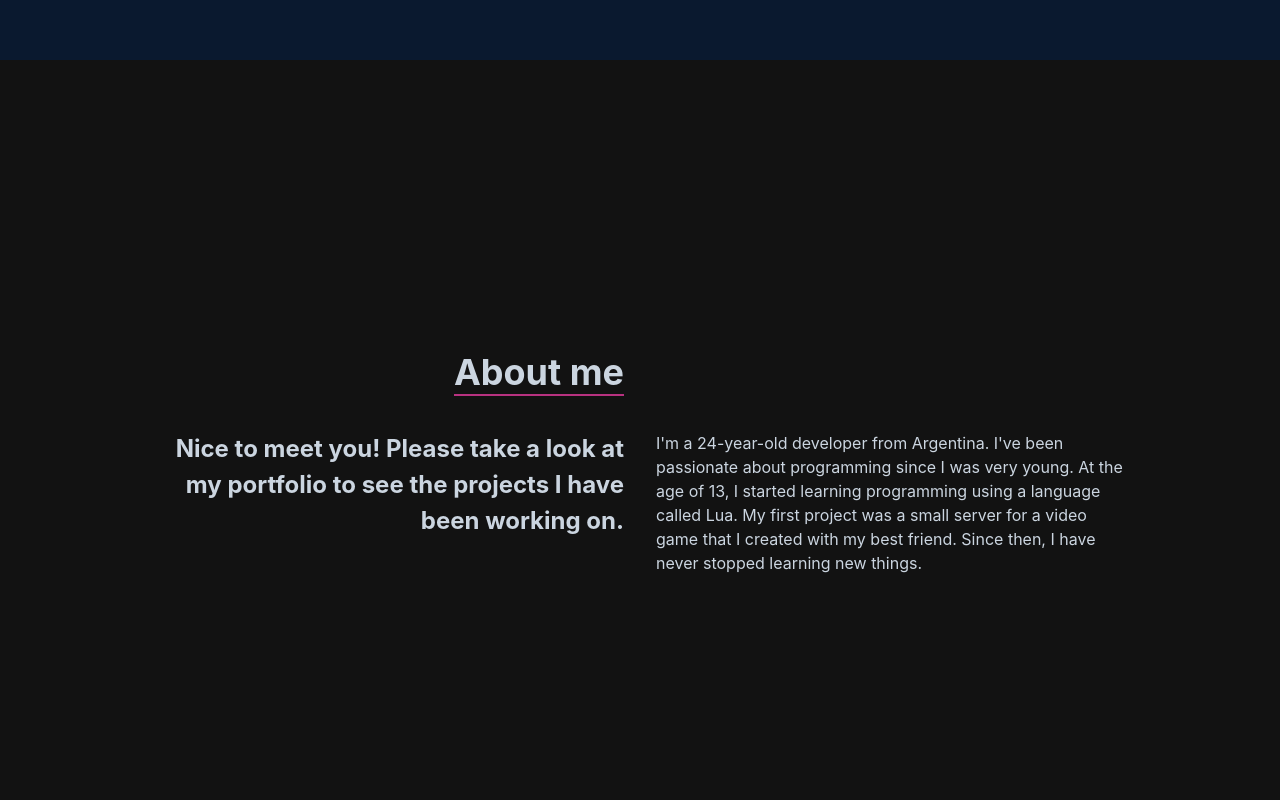
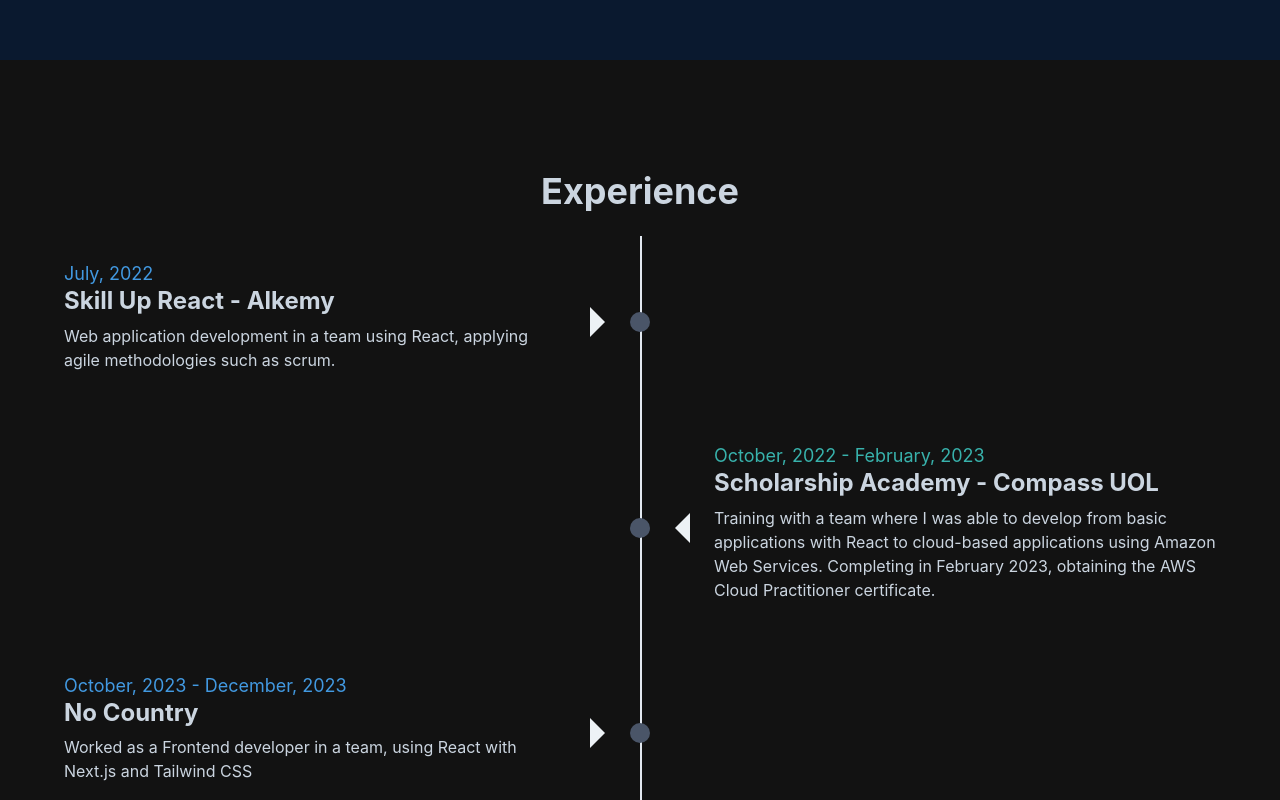
Before and after one commit to Nahu258/portfolio, a React (Vite) app: page / in a window 1280 px wide. Shown: the part 740-1540 px from the top of the page. Built offline with nearby package versions, Linux system fonts and the light colour scheme.

Commit message:
Add experience section and get rid of about section

```diff
--- a/index.html
+++ b/index.html
@@ -1,13 +1,16 @@
 <!doctype html>
 <html lang="en">
+
   <head>
     <meta charset="UTF-8" />
     <link rel="icon" type="image/svg+xml" href="/vite.svg" />
     <meta name="viewport" content="width=device-width, initial-scale=1.0" />
-    <title>Portfolio</title>
+    <title>Villegas Portfolio</title>
   </head>
+
   <body>
     <div id="root"></div>
     <script type="module" src="/src/main.jsx"></script>
   </body>
+
 </html>
--- a/src/App.jsx
+++ b/src/App.jsx
@@ -1,21 +1,21 @@
 import { Box } from "@chakra-ui/react"
-import About from "./components/About"
 import Contact from "./components/Contact"
+import Experience from './components/Experience'
 import Home from "./components/Home"
+import NavBar from "./components/NavBar"
+import Projects from './components/Projects'
 import Skills from "./components/Skills"
-import Work from "./components/Work"
-import NavBar from "./components/NavBar"
 
-function App() {
+function App () {
 
   return (
     <Box>
-      <NavBar/>
-      <Home/>
-      <About/>
-      <Skills/>
-      <Work/>
-      <Contact/>
+      <NavBar />
+      <Home />
+      <Experience />
+      <Skills />
+      <Projects />
+      <Contact />
     </Box>
   )
 }
--- a/src/components/About.jsx
+++ /dev/null
@@ -1,34 +0,0 @@
-import { Box, Flex, Grid, GridItem, Text } from '@chakra-ui/react'
-
-const About = () => {
-  return (
-    <Box name='about' width='full' bg={{base: '#0a192f', md: 'brand.800'}} height='calc(100vh)' paddingY={9} color='gray.300'>
-      <Flex direction='column' justifyContent='center' alignItems='center' width='full' height='full'>
-      <Grid maxWidth='1000px' width='full' gridTemplateColumns='1fr 1fr' gap={8}>
-        <GridItem textAlign={{ sm: 'right'}} paddingBottom={8} paddingLeft={4}>
-          <Text display='inline' fontSize='4xl' fontWeight='bold' borderBottom='2px' borderColor='pink.600'>About me</Text>
-        </GridItem>
-        <Box></Box>
-      </Grid>
-      <Grid
-        gridTemplateColumns={{
-          base: '1fr', // 0px
-          sm: '1fr 1fr', // ~480px
-        }}
-        maxWidth='1000px'
-        width='full'
-        gap={8}
-        paddingX={4}>
-        <GridItem textAlign={{ sm: 'right'}} fontSize='2xl' fontWeight='bold'>
-          <Text>Nice to meet you! Please take a look at my portfolio to see the projects I have been working on.</Text>
-        </GridItem>
-        <Box>
-          <Text>I&apos;m a 24-year-old developer from Argentina. I&apos;ve been passionate about programming since I was very young. At the age of 13, I started learning programming using a language called Lua. My first project was a small server for a video game that I created with my best friend. Since then, I have never stopped learning new things.</Text>
-        </Box>
-      </Grid>
-      </Flex>
-    </Box>
-  )
-}
-
-export default About
--- a/src/components/DrawerComponent.jsx
+++ b/src/components/DrawerComponent.jsx
@@ -1,7 +1,7 @@
+import { Box, Button, Drawer, DrawerBody, DrawerCloseButton, DrawerContent, DrawerFooter, DrawerOverlay, HStack, Link, List, ListItem, VStack, useDisclosure } from '@chakra-ui/react'
+import { BsFillPersonLinesFill } from 'react-icons/bs'
 import { FaBars, FaGithub, FaLinkedin } from 'react-icons/fa'
-import { Box, Button, Drawer, DrawerBody, DrawerCloseButton, DrawerContent, DrawerFooter, DrawerOverlay, HStack, Link, List, ListItem, VStack, useDisclosure } from '@chakra-ui/react'
 import { Link as Scroll } from 'react-scroll'
-import { BsFillPersonLinesFill } from 'react-icons/bs'
 
 const DrawerComponent = () => {
   const { isOpen, onOpen, onClose } = useDisclosure()
@@ -9,7 +9,7 @@
   return (
     <Box>
       <Button bg='#0a192f' _hover={{ cursor: 'pointer' }} onClick={() => onOpen()}>
-        <FaBars color='#fff'/>
+        <FaBars color='#fff' />
       </Button>
       <Drawer onClose={onClose} isOpen={isOpen} size={'xs'}>
         <DrawerOverlay />
@@ -18,15 +18,15 @@
           {/* <DrawerHeader>{`${size} drawer contents`}</DrawerHeader> */}
           <DrawerBody>
             <List>
-              <VStack p={{base: 100}}>
+              <VStack p={{ base: 100 }}>
                 <ListItem cursor='pointer' py={4} fontSize='25px'>
                   <Scroll onClick={onClose} to='home' smooth={true} duration={500} >
                     Home
                   </Scroll>
                 </ListItem>
                 <ListItem cursor='pointer' py={4} fontSize='25px'>
-                  <Scroll onClick={onClose} to='about' smooth={true} duration={500}>
-                    About
+                  <Scroll onClick={onClose} to='experience' smooth={true} duration={500}>
+                    Experience
                   </Scroll>
                 </ListItem>
                 <ListItem cursor='pointer' py={4} fontSize='25px'>
@@ -35,8 +35,8 @@
                   </Scroll>
                 </ListItem>
                 <ListItem cursor='pointer' py={4} fontSize='25px'>
-                  <Scroll offset={-70} onClick={onClose} to='work' smooth={true} duration={500}>
-                    Work
+                  <Scroll offset={-70} onClick={onClose} to='projects' smooth={true} duration={500}>
+                    Projects
                   </Scroll>
                 </ListItem>
                 <ListItem cursor='pointer' py={4} fontSize='25px'>
@@ -49,8 +49,8 @@
           </DrawerBody>
           <DrawerFooter>
             <HStack w='full' justifyContent='space-around'>
-              <Link isExternal href='https://www.linkedin.com/in/villegasnahuel/'><FaLinkedin color="#fff" size={30}/></Link>
-              <Link isExternal href='https://github.com/Nahu258'><FaGithub color="#fff" size={30}/></Link>
+              <Link isExternal href='https://www.linkedin.com/in/villegasnahuel/'><FaLinkedin color="#fff" size={30} /></Link>
+              <Link isExternal href='https://github.com/Nahu258'><FaGithub color="#fff" size={30} /></Link>
               <Link isExternal href='CV.pdf'><BsFillPersonLinesFill color="#fff" size={30} /></Link>
             </HStack>
           </DrawerFooter>
--- /dev/null
+++ b/src/components/Experience.jsx
@@ -0,0 +1,12 @@
+import { Box } from '@chakra-ui/react'
+import TimelineComponent from './TimelineComponent'
+
+const Experience = () => {
+  return (
+    <Box name='experience' width='full' bg={{ base: '#0a192f', md: 'brand.800' }} height={{ base: 'screen', sm: 'calc(100vh)' }} paddingY={16} color='gray.300'>
+      <TimelineComponent />
+    </Box>
+  )
+}
+
+export default Experience
--- /dev/null
+++ b/src/components/TimelineComponent.jsx
@@ -0,0 +1,186 @@
+import {
+  Box,
+  Container,
+  Flex,
+  HStack,
+  Text,
+  VStack,
+  chakra,
+  useBreakpointValue,
+  useColorModeValue
+} from '@chakra-ui/react'
+
+const milestones = [
+  {
+    id: 1,
+    date: 'July, 2022',
+    title: 'Skill Up React - Alkemy',
+    description: `Web application development in a team using React, applying
+    agile methodologies such as scrum.`
+  },
+  {
+    id: 2,
+    date: 'October, 2022 - February, 2023',
+    title: 'Scholarship Academy - Compass UOL',
+    description: `Training with a team where I was able to develop from basic applications
+    with React to cloud-based applications using Amazon Web Services.
+    Completing in February 2023, obtaining the AWS Cloud Practitioner
+    certificate.
+    `
+  },
+  {
+    id: 3,
+    date: 'October, 2023 - December, 2023',
+    title: 'No Country',
+    description:
+      'Worked as a Frontend developer in a team, using React with Next.js and Tailwind CSS'
+  }
+]
+
+const Milestones = () => {
+  const isMobile = useBreakpointValue({ base: true, md: false })
+  const isDesktop = useBreakpointValue({ base: false, md: true })
+
+  return (
+    <Container maxWidth="7xl" p={{ base: 2, sm: 10 }}>
+      <chakra.h3 fontSize="4xl" fontWeight="bold" mb={18} textAlign="center">
+        Experience
+      </chakra.h3>
+      {milestones.map((milestone) => (
+        <Flex key={milestone.id} mb="10px">
+          {/* Desktop view(left card) */}
+          {isDesktop && milestone.id % 2 === 0 && (
+            <>
+              <EmptyCard />
+              <LineWithDot />
+              <Card {...milestone} />
+            </>
+          )}
+
+          {/* Mobile view */}
+          {isMobile && (
+            <>
+              <LineWithDot />
+              <Card {...milestone} />
+            </>
+          )}
+
+          {/* Desktop view(right card) */}
+          {isDesktop && milestone.id % 2 !== 0 && (
+            <>
+              <Card {...milestone} />
+
+              <LineWithDot />
+              <EmptyCard />
+            </>
+          )}
+        </Flex>
+      ))}
+    </Container>
+  )
+}
+
+// interface CardProps {
+//   id: number;
+//   title: string;
+//   description: string;
+//   date: string;
+// }
+
+const Card = (props) => {
+  // For even id show card on left side
+  // For odd id show card on right side
+  const { id, title, description, date } = props
+  const isEvenId = id % 2 == 0
+  let borderWidthValue = isEvenId ? '15px 15px 15px 0' : '15px 0 15px 15px'
+  let leftValue = isEvenId ? '-15px' : 'unset'
+  let rightValue = isEvenId ? 'unset' : '-15px'
+
+  const isMobile = useBreakpointValue({ base: true, md: false })
+  if (isMobile) {
+    leftValue = '-15px'
+    rightValue = 'unset'
+    borderWidthValue = '15px 15px 15px 0'
+  }
+
+  return (
+    <HStack
+      flex={1}
+      p={{ base: 3, sm: 6 }}
+
+      spacing={5}
+      rounded="lg"
+      alignItems="center"
+      pos="relative"
+      _before={{
+        content: `""`,
+        w: '0',
+        h: '0',
+        borderColor: `transparent ${ useColorModeValue('#edf2f6', '#1a202c') } transparent`,
+        borderStyle: 'solid',
+        borderWidth: borderWidthValue,
+        position: 'absolute',
+        left: leftValue,
+        right: rightValue,
+        display: 'block'
+      }}
+    >
+      <Box>
+        <Text fontSize="lg" color={isEvenId ? 'teal.400' : 'blue.400'}>
+          {date}
+        </Text>
+
+        <VStack spacing={2} mb={3} textAlign="left">
+          <chakra.h1 fontSize="2xl" lineHeight={1.2} fontWeight="bold" w="100%">
+            {title}
+          </chakra.h1>
+          <Text fontSize="md">{description}</Text>
+        </VStack>
+      </Box>
+    </HStack>
+  )
+}
+
+const LineWithDot = () => {
+  return (
+    <Flex
+      pos="relative"
+      alignItems="center"
+      mr={{ base: '40px', md: '40px' }}
+      ml={{ base: '0', md: '40px' }}
+    >
+      <chakra.span
+        position="absolute"
+        left="50%"
+        height="calc(100% + 10px)"
+        border="1px solid"
+        borderColor={useColorModeValue('gray.200', 'gray.700')}
+        top="0px"
+      ></chakra.span>
+      <Box pos="relative" p="10px">
+        <Box
+          pos="absolute"
+          top="0"
+          left="0"
+          bottom="0"
+          right="0"
+          width="100%"
+          height="100%"
+          backgroundSize="cover"
+          backgroundRepeat="no-repeat"
+          backgroundPosition="center center"
+          bg={useColorModeValue('gray.600', 'gray.200')}
+          borderRadius="100px"
+          backgroundImage="none"
+          opacity={1}
+        ></Box>
+      </Box>
+    </Flex>
+  )
+}
+
+const EmptyCard = () => {
+  return <Box flex={{ base: 0, md: 1 }} p={{ base: 0, md: 6 }} bg="transparent"></Box>
+}
+
+export default Milestones
```
Also changed, not shown: src/components/Home.jsx (+7 -7 lines), src/components/NavBar.jsx (+17 -17 lines), src/components/Projects.jsx (renamed from src/components/Work.jsx, +9 -9 lines).
